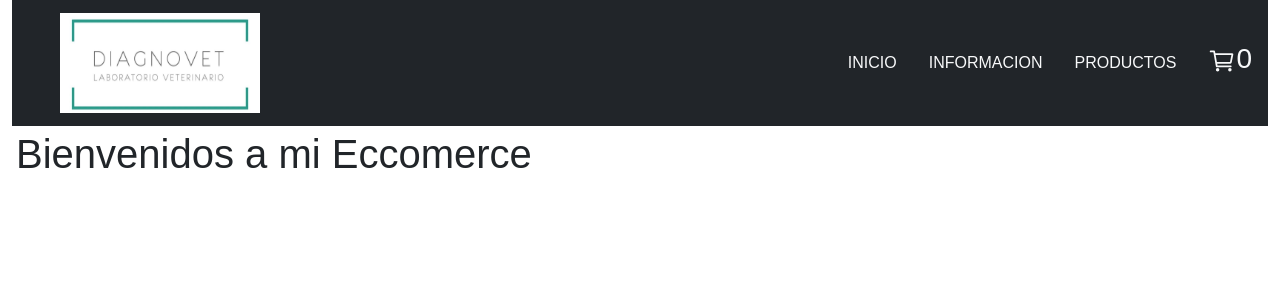
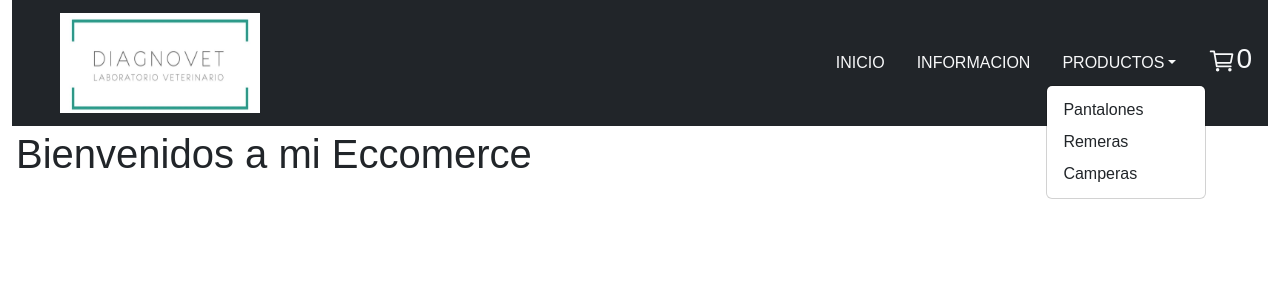
Before and after one commit to EvelynFernandez93/PreEntrega1EvelynFernandezReact, a React (Create React App) app: page / in a window 1280 px wide. Both pictures are taken after a click on the button "PRODUCTOS". Shown: the top 300 px of the page. Built offline with nearby package versions, Linux system fonts and the light colour scheme.

Commit message:
primeras correcciones

```diff
--- a/src/App.js
+++ b/src/App.js
@@ -1,14 +1,14 @@
 
 import './App.css';
-import { NavBar } from './components/NavBar/NavBar';
-import { ItemListContainer } from './components/ItemListContainer/ItemListContainer';
+import NavBar from './components/NavBar/NavBar';
+import ItemListContainer from './components/ItemListContainer/ItemListContainer';
 
 
 function App() {
   return (
     <div className="App" >
     <NavBar />
-    <ItemListContainer  greeting={'Bienvenidos a mi Eccomerce'} />
+    <ItemListContainer  greeting='Bienvenidos a mi Eccomerce' />
 
     </div>
   );
--- /dev/null
+++ b/src/components/CartWidget/CartWidget.js
@@ -0,0 +1,15 @@
+import React from 'react'
+import { IoCartOutline } from 'react-icons/io5';
+
+const CartWidget = () => {
+  return (
+    <div>
+     <h3 >
+        <IoCartOutline/>
+        0
+    </h3>
+    </div>
+  )
+}
+
+export default CartWidget
--- a/src/components/CartWidget/CartWidget.jsx
+++ /dev/null
@@ -1,12 +0,0 @@
-import React from 'react'
-import { IoCartOutline } from 'react-icons/io5'
-
-export const CartWidget = () => {
-
-  return (
-    <h3 >
-        <IoCartOutline/>
-        0
-    </h3>
-  )
-}
--- /dev/null
+++ b/src/components/ItemListContainer/ItemListContainer.js
@@ -0,0 +1,13 @@
+import React from 'react'
+
+const ItemListContainer = ({greeting}) => {
+  return (
+    <div>
+      <h1 class="container-fluid  m-1 align-content-around ">
+            {greeting}
+      </h1>
+    </div>
+  )
+}
+
+export default ItemListContainer
--- a/src/components/ItemListContainer/ItemListContainer.jsx
+++ /dev/null
@@ -1,11 +0,0 @@
-import React from 'react'
-
-export const ItemListContainer = ({greeting}) => {
-  return (
-    <div >
-        <h1 class="container-fluid  m-1 align-content-around ">
-            {greeting}
-        </h1>
-    </div>
-  )
-}
--- /dev/null
+++ b/src/components/NavBar/NavBar.js
@@ -0,0 +1,42 @@
+import React from 'react';
+import CartWidget from "../CartWidget/CartWidget";
+import imagenDiagnovet from "../NavBar/assets/diagnovet.jpeg";
+
+const NavBar = () => {
+  return (
+    <div>
+      <nav class="container-fluid justify-content-end">
+        <div className="bg-teal-400 navbar navbar-dark bg-dark ">{/* mi eccomerce es la imagen del nombre del laboratorio */}
+            <a className="navbar-brand d-flex ms-5  " href="#">
+            <img src={imagenDiagnovet} alt="" width="200" height="100" class="d-inline-block align-text-top"></img>
+            </a>
+            {/* A CONTINUACION EL NAVBAR, USANDO UNA PLANTILLA DE BOOTSTRAP */}
+            <ul className="nav navbar navbar-dark bg-dark justify-content-end ">
+            <li className="nav-item">
+                <a className="nav-link text-light   " aria-current="page" href="#">INICIO</a>
+            </li>
+            <li className="nav-item">
+                <a className="nav-link text-light " href="#">INFORMACION</a>
+            </li>
+            <li className="nav-item  dropdown">
+                <a className="nav-link text-light k dropdown-toggle" data-bs-toggle="dropdown" href="#" role="button" aria-expanded="false">PRODUCTOS</a>
+                <ul class="dropdown-menu ">
+                  <li><a class="dropdown-item" href="#">Pantalones</a></li>
+                  <li><a class="dropdown-item" href="#">Remeras</a></li>
+                  <li><a class="dropdown-item" href="#">Camperas</a></li>
+                </ul>
+            </li>
+
+            <li className="nav-item">{/* A CONTINUACION EL icono cart formando parte de mi navbar */}
+                <a className="nav-link text-light k" href="#">
+                <CartWidget/>
+                </a>
+            </li>
+        </ul>
+        </div>
+    </nav>
+    </div>
+  )
+}
+
+export default NavBar
--- a/src/components/NavBar/NavBar.jsx
+++ /dev/null
@@ -1,36 +0,0 @@
-import React from 'react';
-import { CartWidget } from '../CartWidget/CartWidget';
-import imagenDiagnovet from "../NavBar/assets/diagnovet.jpeg"
-
-export const NavBar = () => {
-  return (
-    <nav class="container-fluid justify-content-end">
-        <div class="bg-teal-400 navbar navbar-dark bg-dark ">{/* mi eccomerce es la imagen del nombre del laboratorio */}
-            <a class="navbar-brand d-flex ms-5  " href="#">
-            <img src={imagenDiagnovet} alt="" width="200" height="100" class="d-inline-block align-text-top"></img>
-            </a>
-            {/* A CONTINUACION EL NAVBAR, USANDO UNA PLANTILLA DE BOOTSTRAP */}
-            <ul class="nav navbar navbar-dark bg-dark justify-content-end ">
-            <li class="nav-item">
-                <a class="nav-link text-light   " aria-current="page" href="#">INICIO</a>
-            </li>
-            <li class="nav-item">
-                <a class="nav-link text-light " href="#">INFORMACION</a>
-            </li>
-            <li class="nav-item">
-                <a class="nav-link text-light k" href="#">PRODUCTOS</a>
-            </li>
-            <li class="nav-item">{/* A CONTINUACION EL icono cart formando parte de mi navbar */}
-                <a class="nav-link text-light k" href="#">
-                <CartWidget/>
-                </a>
-            </li>
-        </ul>
-
-
-        </div>
-
-
-    </nav>
-  )
-}
```
